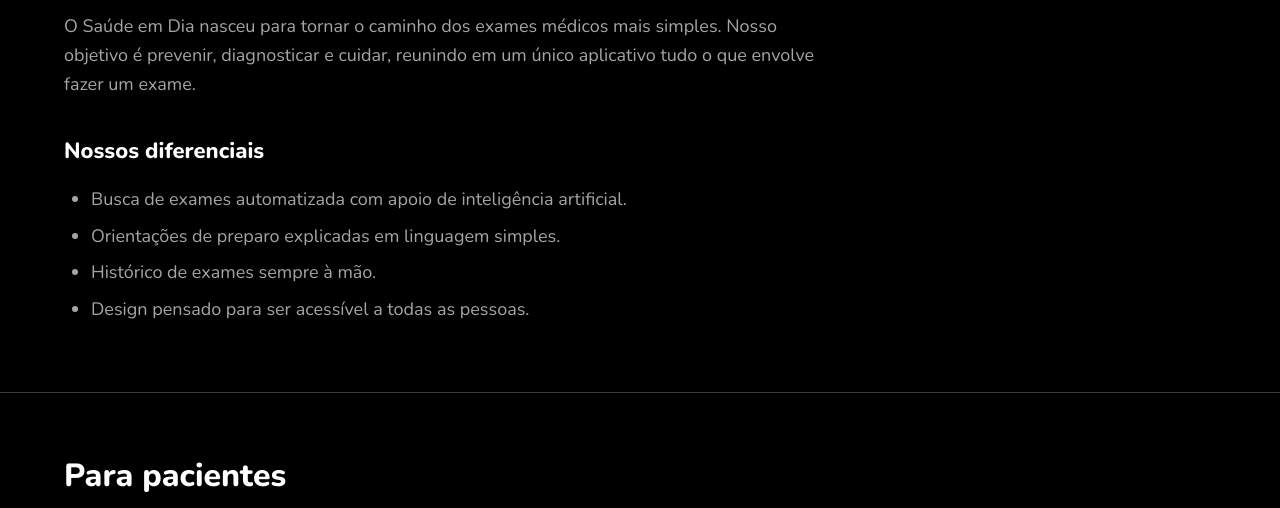
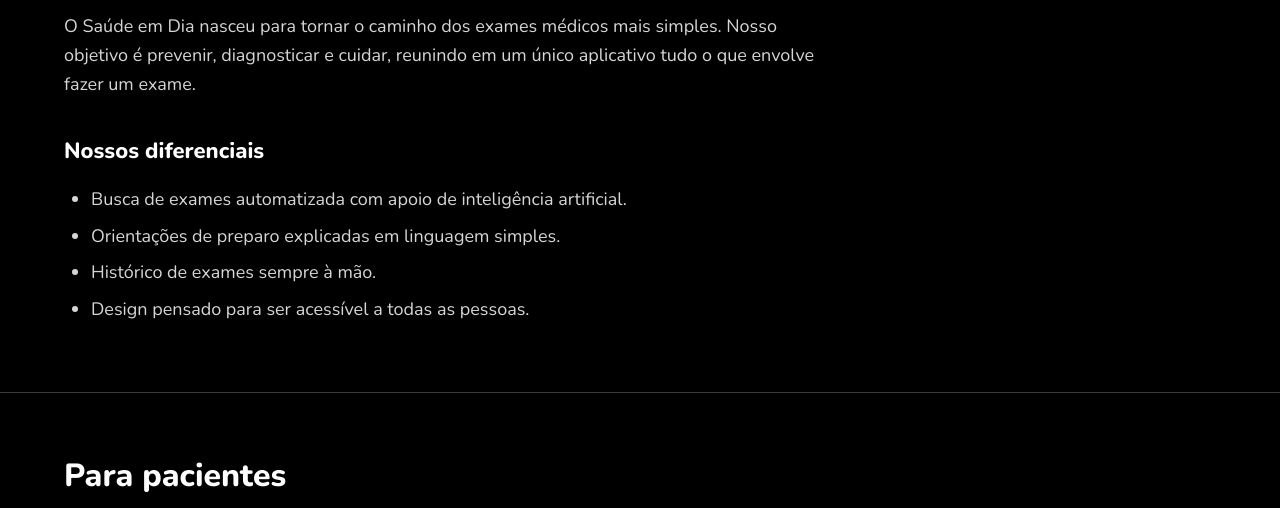
Before and after one commit to morevifiep/saudeemdia, a plain HTML site: page sobre.html in a window 1280 px wide. Shown: the part 292-800 px from the top of the page. Drawn offline with nearby package versions, Linux system fonts and the light colour scheme.

Commit message:
Update estilo.css

```diff
--- a/estilo.css
+++ b/estilo.css
@@ -4,7 +4,7 @@
   --cor-botao-fundo:       #1F5233;
   --cor-botao-texto:       #FFFFFF;
   --cor-corpo-fundo:       #000000;
-  --cor-corpo-texto:       #a5a5a5;
+  --cor-corpo-texto:       #D6D6D6;
   --cor-titulo:            #FFFFFF;
   --cor-cartao-fundo:      #1F5233;
   --cor-cartao-borda:      #2F7A45;
```
